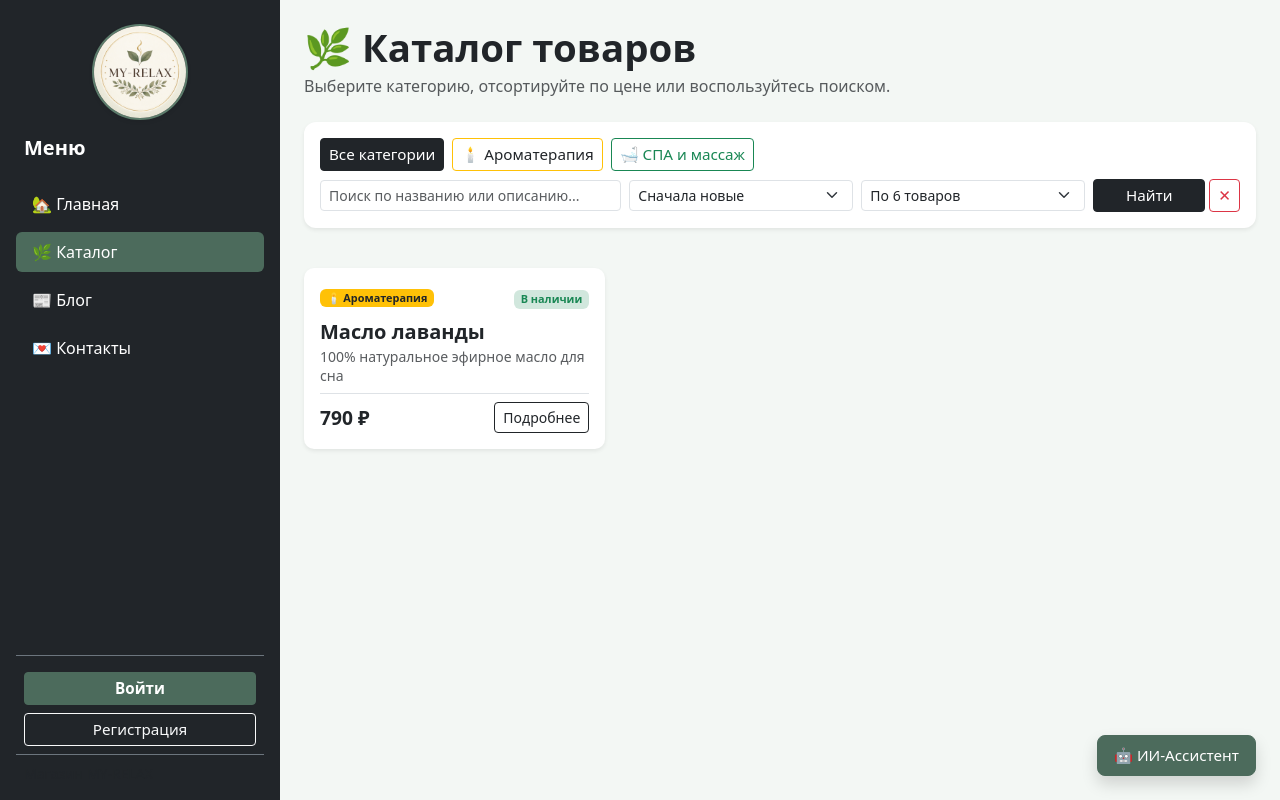
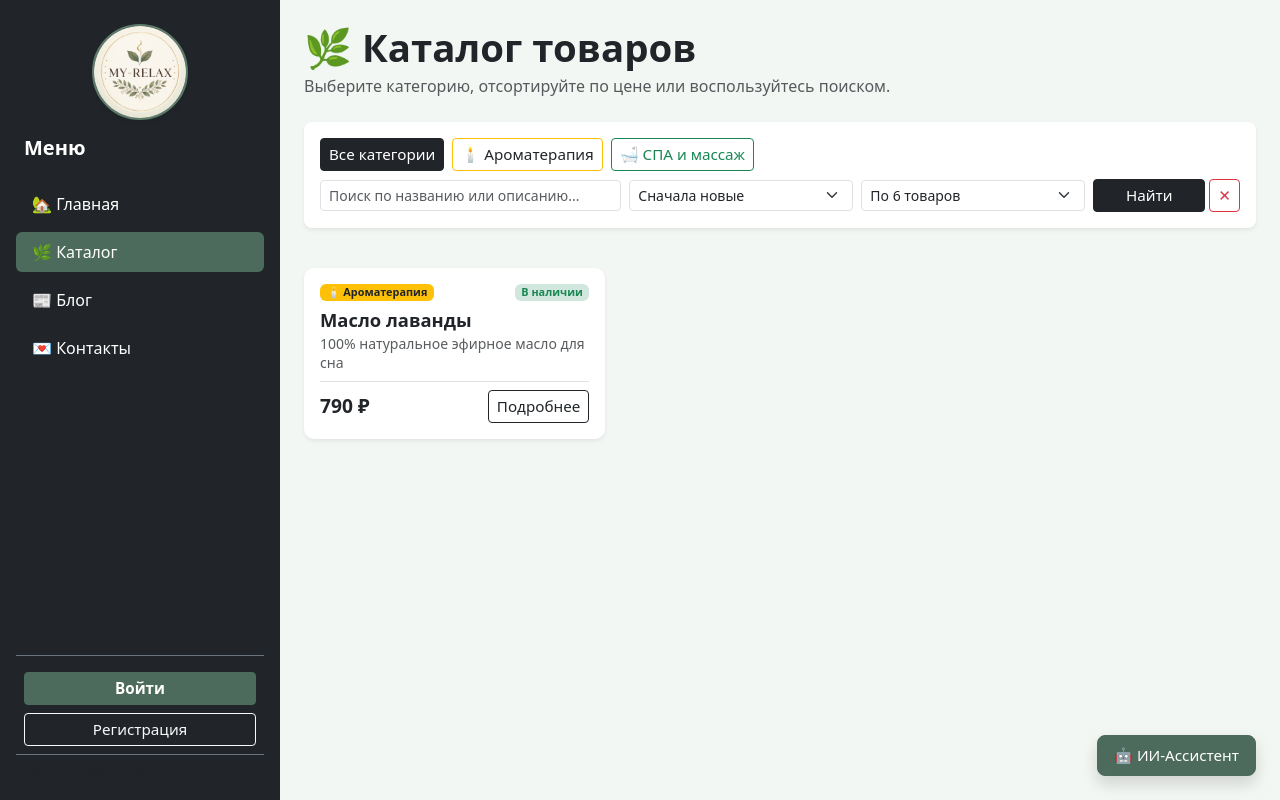
Before and after one commit to Yulianna-Aleeva/web-server, a Django app: page /catalog/ in a window 1280 px wide. Run offline with Django 5.2, Linux system fonts and the light colour scheme; data comes from the database, SQL or seed files in the repository; some libraries are stand-ins or nearby versions.

Commit message:
refactor(ui): clean up and simplify

```diff
--- a/catalog/templates/catalog/catalog_list.html
+++ b/catalog/templates/catalog/catalog_list.html
@@ -3,6 +3,7 @@
 {% block title %}Каталог товаров — Магазин MY-RELAX{% endblock %}
 
 {% block content %}
+<div id="catalog-container">
     <div class="d-flex justify-content-between align-items-center gap-2 mb-4">
         <div>
             <h1 class="fw-bold mb-1">🌿 Каталог товаров</h1>
@@ -13,45 +14,28 @@
         {% endif %}
     </div>
 
-<!-- Единая компактная панель фильтров, поиска и сортировки -->
-<div class="card shadow-sm border-0 p-2 p-md-3 mb-3" style="border-radius: 12px;">
-    <!-- Кнопки категорий -->
+    <!-- Панель фильтров, поиска и сортировки -->
+    <div class="card shadow-sm border-0 p-2 p-md-3 mb-3 rounded-3">
         <div class="d-flex flex-wrap gap-2 mb-2">
             <a href="?sort={{ selected_sort }}&per_page={{ selected_per_page }}&q={{ search_query }}"
                class="btn btn-sm {% if not selected_category %}btn-dark{% else %}btn-outline-dark{% endif %}">
                 Все категории
             </a>
             {% for cat in categories %}
-        {% if cat.name == 'Ароматерапия' %}
+                {% with active=selected_category|add:'' current=cat.id|stringformat:'s' %}
                 <a href="?category={{ cat.id }}&sort={{ selected_sort }}&per_page={{ selected_per_page }}&q={{ search_query }}"
-           class="btn btn-sm {% if selected_category == cat.id|stringformat:'s' %}btn-warning fw-bold{% else %}btn-outline-warning text-dark{% endif %}">
-            🕯️ {{ cat.name }}
+                   class="btn btn-sm {% if cat.name == 'Ароматерапия' %}{% if active == current %}btn-warning fw-bold{% else %}btn-outline-warning text-dark{% endif %}{% elif cat.name == 'СПА и массаж' %}{% if active == current %}btn-success fw-bold{% else %}btn-outline-success{% endif %}{% else %}{% if active == current %}btn-primary fw-bold{% else %}btn-outline-primary{% endif %}{% endif %}">
+                    {% if cat.name == 'Ароматерапия' %}🕯️{% elif cat.name == 'СПА и массаж' %}🛁{% else %}🌙{% endif %} {{ cat.name }}
                 </a>
-        {% elif cat.name == 'СПА и массаж' %}
-        <a href="?category={{ cat.id }}&sort={{ selected_sort }}&per_page={{ selected_per_page }}&q={{ search_query }}"
-           class="btn btn-sm {% if selected_category == cat.id|stringformat:'s' %}btn-success fw-bold{% else %}btn-outline-success{% endif %}">
-            🛁 {{ cat.name }}
-        </a>
-        {% else %}
-        <a href="?category={{ cat.id }}&sort={{ selected_sort }}&per_page={{ selected_per_page }}&q={{ search_query }}"
-           class="btn btn-sm {% if selected_category == cat.id|stringformat:'s' %}btn-primary fw-bold{% else %}btn-outline-primary{% endif %}">
-            🌙 {{ cat.name }}
-        </a>
-        {% endif %}
+                {% endwith %}
             {% endfor %}
         </div>
 
-    <!-- Форма поиска, сортировки и количества товаров -->
         <form method="GET" class="row g-2 align-items-center mb-0">
-        {% if selected_category %}
-        <input type="hidden" name="category" value="{{ selected_category }}">
-        {% endif %}
-
+            {% if selected_category %}<input type="hidden" name="category" value="{{ selected_category }}">{% endif %}
             <div class="col-md-4">
-            <input type="text" name="q" value="{{ search_query }}" class="form-control form-control-sm"
-                   placeholder="Поиск по названию или описанию...">
+                <input type="text" name="q" value="{{ search_query }}" class="form-control form-control-sm" placeholder="Поиск по названию или описанию...">
             </div>
-
             <div class="col-md-3">
                 <select id="sort-select" name="sort" class="form-select form-select-sm">
                     <option value="-created_at">Сначала новые</option>
@@ -60,7 +44,6 @@
                     <option value="name">По названию (А–Я)</option>
                 </select>
             </div>
-
             <div class="col-md-3">
                 <select id="per-page-select" name="per_page" class="form-select form-select-sm">
                     <option value="6">По 6 товаров</option>
@@ -68,7 +51,6 @@
                     <option value="all">Показать все</option>
                 </select>
             </div>
-
             <div class="col-md-2 d-flex gap-1">
                 <button type="submit" class="btn btn-sm btn-dark w-100">Найти</button>
                 <a href="{% url 'catalog:catalog_list' %}" class="btn btn-sm btn-outline-danger" title="Сбросить">✕</a>
@@ -80,62 +62,35 @@
     <div class="row g-2 g-lg-4 mt-3">
         {% for product in products %}
         <div class="col-4">
-        <div class="card h-100 shadow-sm border-0" style="border-radius: 10px;">
+            <div class="card h-100 shadow-sm border-0 catalog-card">
                 {% if product.image %}
-            <div class="ratio ratio-4x3"
-                 style="overflow: hidden; border-top-left-radius: 10px; border-top-right-radius: 10px;">
-                <img src="{{ product.image.url }}"
-                     onerror="this.onerror=null; this.src='/media/{{ product.image.name }}';"
-                     alt="{{ product.name }}"
-                     style="width: 100%; height: 100%; object-fit: cover; object-position: center;">
+                <div class="ratio ratio-4x3 overflow-hidden catalog-card-img">
+                    <img src="{{ product.image.url }}" onerror="this.onerror=null; this.src='/media/{{ product.image.name }}';" alt="{{ product.name }}">
                 </div>
                 {% endif %}
                 <div class="card-body p-2 p-lg-3 d-flex flex-column">
-                <div class="d-flex flex-wrap justify-content-between align-items-center gap-1 mb-1">
-                    <div class="mb-2">
-                        {% if product.category.name == 'Ароматерапия' %}
-                        <span class="badge bg-warning text-dark" style="font-size: 0.68rem; padding: 0.3em 0.6em;">🕯️ {{ product.category.name }}</span>
-                        {% elif product.category.name == 'СПА и массаж' %}
-                        <span class="badge bg-success" style="font-size: 0.68rem; padding: 0.3em 0.6em;">🛁 {{ product.category.name }}</span>
-                        {% else %}
-                        <span class="badge bg-primary" style="font-size: 0.68rem; padding: 0.3em 0.6em;">🌙 {{ product.category.name }}</span>
-                        {% endif %}
-                    </div>
-                    {% if product.is_available %}
-                    <span class="badge bg-success-subtle text-success" style="font-size: 0.68rem;">В наличии</span>
-                    {% else %}
-                    <span class="badge bg-secondary-subtle text-secondary"
-                          style="font-size: 0.68rem;">Нет в наличии</span>
-                    {% endif %}
+                    <div class="d-flex flex-wrap justify-content-between align-items-center gap-1 mb-2">
+                        <span class="badge catalog-badge {% if product.category.name == 'Ароматерапия' %}bg-warning text-dark{% elif product.category.name == 'СПА и массаж' %}bg-success{% else %}bg-primary{% endif %}">
+                            {% if product.category.name == 'Ароматерапия' %}🕯️{% elif product.category.name == 'СПА и массаж' %}🛁{% else %}🌙{% endif %} {{ product.category.name }}
+                        </span>
+                        <span class="badge catalog-badge {% if product.is_available %}bg-success-subtle text-success{% else %}bg-secondary-subtle text-secondary{% endif %}">
+                            {% if product.is_available %}В наличии{% else %}Нет в наличии{% endif %}
+                        </span>
                     </div>
 
-                <h5 class="card-title fw-bold mb-1" style="font-size: clamp(0.85rem, 1.5vw, 1.15rem);">
-                    {{ product.name }}
-                </h5>
-
-                <p class="card-text text-muted flex-grow-1 mb-2"
-                   style="font-size: clamp(0.75rem, 1.2vw, 0.875rem); line-height: 1.35;">
-                    {{ product.description|truncatechars:85 }}
-                </p>
+                    <h5 class="card-title fw-bold mb-1 catalog-title">{{ product.name }}</h5>
+                    <p class="card-text text-muted flex-grow-1 mb-2 catalog-desc">{{ product.description|truncatechars:85 }}</p>
 
                     <div class="d-flex flex-wrap justify-content-between align-items-center gap-1 mt-auto pt-2 border-top">
-                        <span class="fw-bold text-dark text-nowrap" style="font-size: clamp(0.9rem, 1.5vw, 1.2rem);">
-                            {{ product.price|floatformat:0 }} ₽
-                        </span>
-                    <a href="{% url 'catalog:product_detail' product.pk %}"
-                       class="btn btn-outline-dark btn-sm px-2 py-1"
-                       style="font-size: clamp(0.72rem, 1.1vw, 0.875rem);">
-                        Подробнее
-                    </a>
+                        <span class="fw-bold text-dark text-nowrap catalog-price">{{ product.price|floatformat:0 }} ₽</span>
+                        <a href="{% url 'catalog:product_detail' product.pk %}" class="btn btn-outline-dark btn-sm px-2 py-1">Подробнее</a>
                     </div>
                 </div>
             </div>
         </div>
         {% empty %}
         <div class="col-12">
-        <div class="alert alert-light text-center py-4">
-            По вашему запросу товаров не найдено.
-        </div>
+            <div class="alert alert-light text-center py-4">По вашему запросу товаров не найдено.</div>
         </div>
         {% endfor %}
     </div>
@@ -146,25 +101,17 @@
         <ul class="pagination justify-content-center">
             {% if page_obj.has_previous %}
             <li class="page-item">
-            <a class="page-link"
-               href="?page={{ page_obj.previous_page_number }}&category={{ selected_category }}&sort={{ selected_sort }}&per_page={{ selected_per_page }}&q={{ search_query }}">←
-                Назад</a>
+                <a class="page-link" href="?page={{ page_obj.previous_page_number }}&category={{ selected_category }}&sort={{ selected_sort }}&per_page={{ selected_per_page }}&q={{ search_query }}">← Назад</a>
             </li>
             {% endif %}
-
             {% for num in page_obj.paginator.page_range %}
             <li class="page-item {% if page_obj.number == num %}active{% endif %}">
-            <!-- Если слетела пагинация, значит строка "href..." опять перенеслась. -->
-            <a class="page-link"
-            href="?page={{ num }}&category={{ selected_category }}&sort={{ selected_sort }}&per_page={{ selected_per_page }}&q={{ search_query }}">{{ num }}</a>
+                <a class="page-link" href="?page={{ num }}&category={{ selected_category }}&sort={{ selected_sort }}&per_page={{ selected_per_page }}&q={{ search_query }}">{{ num }}</a>
             </li>
             {% endfor %}
-
             {% if page_obj.has_next %}
             <li class="page-item">
-            <a class="page-link"
-               href="?page={{ page_obj.next_page_number }}&category={{ selected_category }}&sort={{ selected_sort }}&per_page={{ selected_per_page }}&q={{ search_query }}">Вперёд
-                →</a>
+                <a class="page-link" href="?page={{ page_obj.next_page_number }}&category={{ selected_category }}&sort={{ selected_sort }}&per_page={{ selected_per_page }}&q={{ search_query }}">Вперёд →</a>
             </li>
             {% endif %}
         </ul>
@@ -175,62 +122,53 @@
 
 {% block extra_js %}
 <script>
-    document.addEventListener("DOMContentLoaded", function () {
+document.addEventListener("DOMContentLoaded", () => {
     const container = document.getElementById("catalog-container");
     if (!container) return;
 
-        function syncControls() {
+    const syncControls = () => {
         const params = new URLSearchParams(window.location.search);
         const sortSel = document.getElementById("sort-select");
         const perPageSel = document.getElementById("per-page-select");
         if (sortSel) sortSel.value = params.get("sort") || "{{ selected_sort|escapejs }}";
         if (perPageSel) perPageSel.value = params.get("per_page") || "{{ selected_per_page|escapejs }}";
-        }
+    };
 
-        async function updateCatalog(url, scrollToTop = false) {
+    const updateCatalog = async (url, scrollToTop = false) => {
         try {
-                const response = await fetch(url);
-                const html = await response.text();
-                const doc = new DOMParser().parseFromString(html, "text/html");
-                const newBlock = doc.getElementById("catalog-container");
+            const html = await (await fetch(url)).text();
+            const newBlock = new DOMParser().parseFromString(html, "text/html").getElementById("catalog-container");
             if (newBlock) {
                 container.innerHTML = newBlock.innerHTML;
                 window.history.pushState({}, "", url);
                 syncControls();
-                    if (scrollToTop) {
-                        window.scrollTo({ top: 0, behavior: "smooth" });
+                if (scrollToTop) window.scrollTo({ top: 0, behavior: "smooth" });
             }
-                }
-            } catch (err) {
+        } catch {
             window.location.href = url;
         }
-        }
+    };
 
-        container.addEventListener("click", function (e) {
+    const submitForm = form => {
+        const params = new URLSearchParams(new FormData(form));
+        updateCatalog(`${window.location.pathname}?${params.toString()}`);
+    };
+
+    container.addEventListener("click", e => {
         const link = e.target.closest("a");
-            if (!link) return;
-            const href = link.getAttribute("href");
+        const href = link?.getAttribute("href");
         if (href && (href.startsWith("?") || href === window.location.pathname)) {
             e.preventDefault();
-                const isPagination = Boolean(link.closest(".pagination"));
-                updateCatalog(link.href, isPagination);
+            updateCatalog(link.href, Boolean(link.closest(".pagination")));
         }
     });
 
-
-        container.addEventListener("submit", function (e) {
-            const form = e.target.closest("form");
-            if (!form) return;
-            e.preventDefault();
-            const params = new URLSearchParams(new FormData(form));
-            updateCatalog(`${window.location.pathname}?${params.toString()}`);
+    container.addEventListener("submit", e => {
+        if (e.target.matches("form")) { e.preventDefault(); submitForm(e.target); }
     });
 
-        container.addEventListener("change", function (e) {
-            const select = e.target.closest("select");
-            if (!select || !select.form) return;
-            const params = new URLSearchParams(new FormData(select.form));
-            updateCatalog(`${window.location.pathname}?${params.toString()}`);
+    container.addEventListener("change", e => {
+        if (e.target.matches("select") && e.target.form) submitForm(e.target.form);
     });
 
     syncControls();
--- a/static/css/style.css
+++ b/static/css/style.css
@@ -1,4 +1,4 @@
-/* 1. Базовый макет (боковое меню и основной контент) */
+/* Базовый макет (боковое меню и основной контент) */
 #main-menu {
     position: fixed;
     top: 0;
@@ -9,8 +9,9 @@
     overflow-y: auto;
 }
 
-body {background-color: #f3f7f4; /* Мягкий светло-фисташковый фон */}
-.category-card {background-color: #fafcfa; /* На тон светлее основного #f3f7f4 */}
+body {
+    background-color: #f3f7f4; /* Мягкий светло-фисташковый фон */
+}
 
 .content-shifted {
     margin-left: 280px;
@@ -18,13 +19,13 @@ body {background-color: #f3f7f4; /* Мягкий светло-фисташков
     padding-bottom: 80px !important; /* Запас снизу под кнопку ИИ-ассистента */
 }
 
-/* 2. Типографика и резиновые кнопки */
+/* Типографика и резиновые кнопки */
 h1, .display-5 {font-size: clamp(1.3rem, 3vw, 2.5rem) !important;}
 h2 {font-size: clamp(1.1rem, 2.2vw, 1.75rem) !important;}
 h3, h4, h5 {font-size: clamp(0.9rem, 1.6vw, 1.25rem) !important;}
 .btn {font-size: clamp(0.75rem, 1.2vw, 0.95rem);}
 
-/* 3. Палитра магазина (шалфейный и графитовый акценты) */
+/* Палитра магазина (шалфейный и графитовый акценты) */
 #main-menu .nav-link.active,
 .form-check-input:checked,
 button[id*="ai"],
@@ -37,9 +38,12 @@ button[id*="ai"],
     color: #ffffff !important;
 }
 
-.btn-sage:hover {background-color: #3d574a !important; border-color: #3d574a !important;}
+.btn-sage:hover {
+    background-color: #3d574a !important;
+    border-color: #3d574a !important;
+}
 
-/* 4. Пагинация */
+/* Пагинация */
 .pagination .page-link {
     color: #343a40 !important;
     font-size: clamp(0.72rem, 1.1vw, 0.9rem);
@@ -52,8 +56,10 @@ button[id*="ai"],
     color: #ffffff !important;
 }
 
-/* 5. Адаптивность (узкие и средние экраны) */
-@media (max-width: 992px) {#main-menu {width: 200px !important;}
+/* Адаптивность (узкие и средние экраны) */
+@media (max-width: 992px) {
+    #main-menu { width: 200px !important; }
+
     .content-shifted {
         margin-left: 200px !important;
         width: calc(100% - 200px) !important;
@@ -70,5 +76,41 @@ button[id*="ai"],
     }
 }
 
-/* 6. Картинки лого */
-.category-logo {width: 96px; height: 96px; object-fit: cover;}
+/* Картинки лого и общие стили карточек товаров */
+.category-logo {
+    width: 96px;
+    height: 96px;
+    object-fit: cover;
+}
+
+.catalog-card {
+    border-radius: 10px;
+    overflow: hidden;
+}
+
+.catalog-card img {
+    width: 100%;
+    height: 100%;
+    object-fit: cover;
+    object-position: center;
+}
+
+.catalog-badge {
+    font-size: 0.68rem;
+    padding: 0.3em 0.6em;
+}
+
+.catalog-title {
+    font-size: clamp(0.85rem, 1.5vw, 1.15rem) !important;
+    word-break: normal;
+    overflow-wrap: break-word;
+}
+
+.catalog-desc {
+    font-size: clamp(0.75rem, 1.2vw, 0.875rem);
+    line-height: 1.35;
+}
+
+.catalog-price {
+    font-size: clamp(0.9rem, 1.5vw, 1.2rem);
+}
```
Also changed, not shown: catalog/templates/catalog/home.html (+11 -30 lines). Lines whose indentation alone changed are shown as unchanged.
